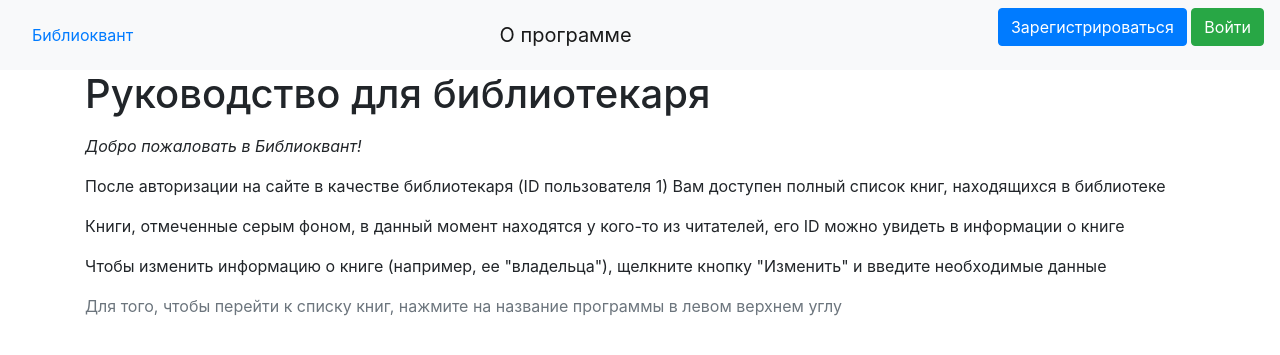
After one commit to ksenialipaeva/web_project, a Flask app: page /main_info in a window 1280 px wide. The commit adds this page. Shown: the top 355 px of the page. Run offline with Flask 2, Linux system fonts and the light colour scheme; some libraries are stand-ins or nearby versions.

Commit message:
+info +user_list

```diff
--- a/main.py
+++ b/main.py
@@ -31,8 +31,28 @@ def index():
             books = session.query(Books).filter(Books.user_id != current_user.id)
     else:
         my_books = []
-    return render_template("index.html", books=books, my_books = my_books)
+    return render_template("index.html", books=books, my_books=my_books)
 
+
+@app.route('/info')
+def info():
+    return render_template('info.html')
+
+
+@app.route('/main_info')
+def main_info():
+    return render_template('main_info.html')
+
+
+@app.route('/user_info')
+def user_info():
+    return render_template('user_info.html')
+
+@app.route("/user_list")
+def user_list():
+    session = db_session.create_session()
+    users = session.query(User).all()
+    return render_template("user_list.html", users=users)
 
 @app.route('/register', methods=['GET', 'POST'])
 def register():
--- a/templates/base.html
+++ b/templates/base.html
@@ -11,17 +11,26 @@
 </head>
 <body>
 <header>
+
 <nav class="navbar navbar-light bg-light">
-        <a class="navbar-brand" href="#">Библиоквант</a>
+<a class="nav-link active" href="/">Библиоквант</a>
 {% if current_user.is_authenticated %}
+    {% if current_user.id == 1%}
+        <a class="navbar-brand" href="/main_info">Руководство для библиотекаря</a>
+        <a class="navbar-brand" href="/user_list">Список читателей</a>
+    {% else %}
+        <a class="navbar-brand" href="/user_info">Руководство для пользователя</a>
+    {% endif %}
 <a class="navbar-brand" href="/logout">{{ current_user.name }} ID {{current_user.id}}</a>
 {% else %}
+    <a class="navbar-brand" href="/info">О программе</a>
 <p>
     <a class="btn btn-primary " href="/register">Зарегистрироваться</a>
     <a class="btn btn-success" href="/login">Войти</a>
 </p>
 {% endif %}
 </nav>
+
 </header>
 <!-- Begin page content -->
 <main role="main" class="container">
--- /dev/null
+++ b/templates/main_info.html
@@ -0,0 +1,12 @@
+{% extends "base.html" %}
+
+{% block content %}
+<h1>Руководство для библиотекаря</h1>
+<p></p>
+<p class="font-italic">Добро пожаловать в Библиоквант!</p>
+<p>После авторизации на сайте в качестве библиотекаря (ID пользователя 1) Вам доступен полный список книг, находящихся в библиотеке</p>
+<p>Книги, отмеченные серым фоном, в данный момент находятся у кого-то из читателей, его ID можно увидеть в информации о книге</p>
+<p>Чтобы изменить информацию о книге (например, ее "владельца"), щелкните кнопку "Изменить" и введите необходимые данные</p>
+<p></p>
+<p class="text-secondary">Для того, чтобы перейти к списку книг, нажмите на название программы в левом верхнем углу</p>
+{% endblock %}
```
Also changed, not shown: templates/info.html (added, +10 -0 lines), templates/user_info.html (added, +12 -0 lines). Lines whose indentation alone changed are shown as unchanged.
